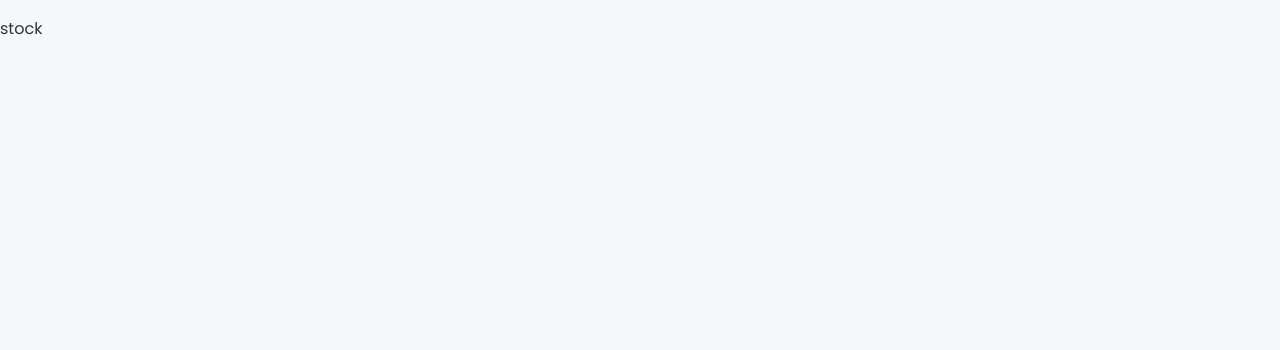
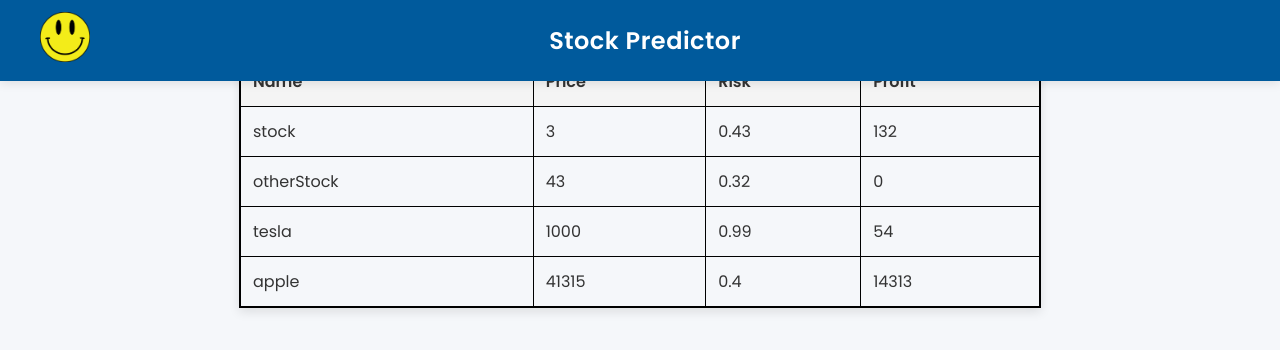
Before and after one commit to DevoutSomething/StockPrediction, a React (Vite) app in the folder frontend/: page /stocks in a window 1280 px wide. Shown: the top 350 px of the page. Built offline with nearby package versions, Linux system fonts and the light colour scheme.

Commit message:
Added chart

```diff
--- /dev/null
+++ b/frontend/src/components/Chart.jsx
@@ -0,0 +1,30 @@
+import "./styles/stocksTable.css"; // Optional: for external styling
+
+export default function Chart({ dataArr }) {
+  return (
+    <div>
+      <div className="table-container">
+        <table>
+          <thead>
+            <tr>
+              <th>Name</th>
+              <th>Price</th>
+              <th>Risk</th>
+              <th>Profit</th>
+            </tr>
+          </thead>
+          <tbody>
+            {dataArr.map((stock, index) => (
+              <tr key={index}>
+                <td>{stock.name}</td>
+                <td>{stock.price}</td>
+                <td>{stock.risk}</td>
+                <td>{stock.profit}</td>
+              </tr>
+            ))}
+          </tbody>
+        </table>
+      </div>
+    </div>
+  );
+}
--- /dev/null
+++ b/frontend/src/components/ChartHeader.jsx
@@ -0,0 +1,7 @@
+export default function Header() {
+  return (
+    <div className="chart-header">
+      <h1>Generated Stocks</h1>
+    </div>
+  );
+}
--- /dev/null
+++ b/frontend/src/components/StockBody.jsx
@@ -0,0 +1,11 @@
+import Chart from "./Chart";
+import ChartHeader from "./ChartHeader";
+
+export default function StockBody({ dataArr }) {
+  return (
+    <div className="stock-body">
+      <ChartHeader />
+      <Chart dataArr={dataArr} />
+    </div>
+  );
+}
--- /dev/null
+++ b/frontend/src/components/Styles/stocksTable.css
@@ -0,0 +1,27 @@
+.table-container {
+  max-width: 800px;
+  margin: 20px auto;
+  border: 1px solid #000;
+  box-shadow: 0 4px 10px rgba(0, 0, 0, 0.1);
+}
+
+table {
+  width: 100%;
+  border-collapse: collapse;
+}
+
+th,
+td {
+  padding: 12px;
+  text-align: left;
+  border: 1px solid #000;
+}
+
+th {
+  background-color: #f4f4f4;
+  font-weight: 600;
+}
+
+tr:hover {
+  background-color: #f5f5f5;
+}
--- a/frontend/src/pages/Stocks.jsx
+++ b/frontend/src/pages/Stocks.jsx
@@ -1,3 +1,21 @@
+import Header from "../components/Header";
+import StockBody from "../components/StockBody";
+
 export default function Stocks() {
-  return <p>stock</p>;
+  const dataArr = createDefaultData();
+
+  return (
+    <div>
+      <Header />
+      <StockBody dataArr={dataArr} />
+    </div>
+  );
 }
+
+function createDefaultData() {
+  const data1 = { name: "stock", price: 3, risk: 0.43, profit: 132 };
+  const data2 = { name: "otherStock", price: 43, risk: 0.32, profit: 0 };
+  const data3 = { name: "tesla", price: 1000, risk: 0.99, profit: 54 };
+  const data4 = { name: "apple", price: 41315, risk: 0.4, profit: 14313 };
+  return [data1, data2, data3, data4];
+}
```
